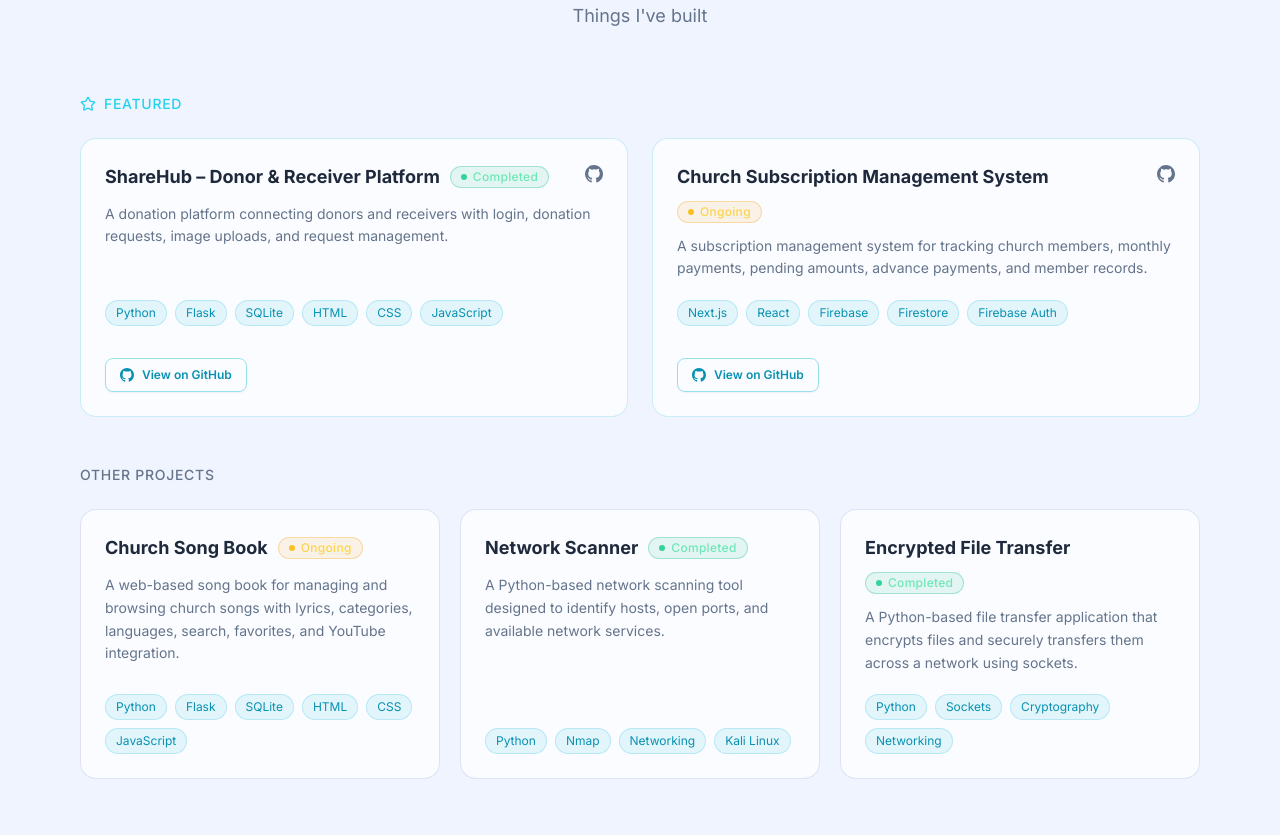
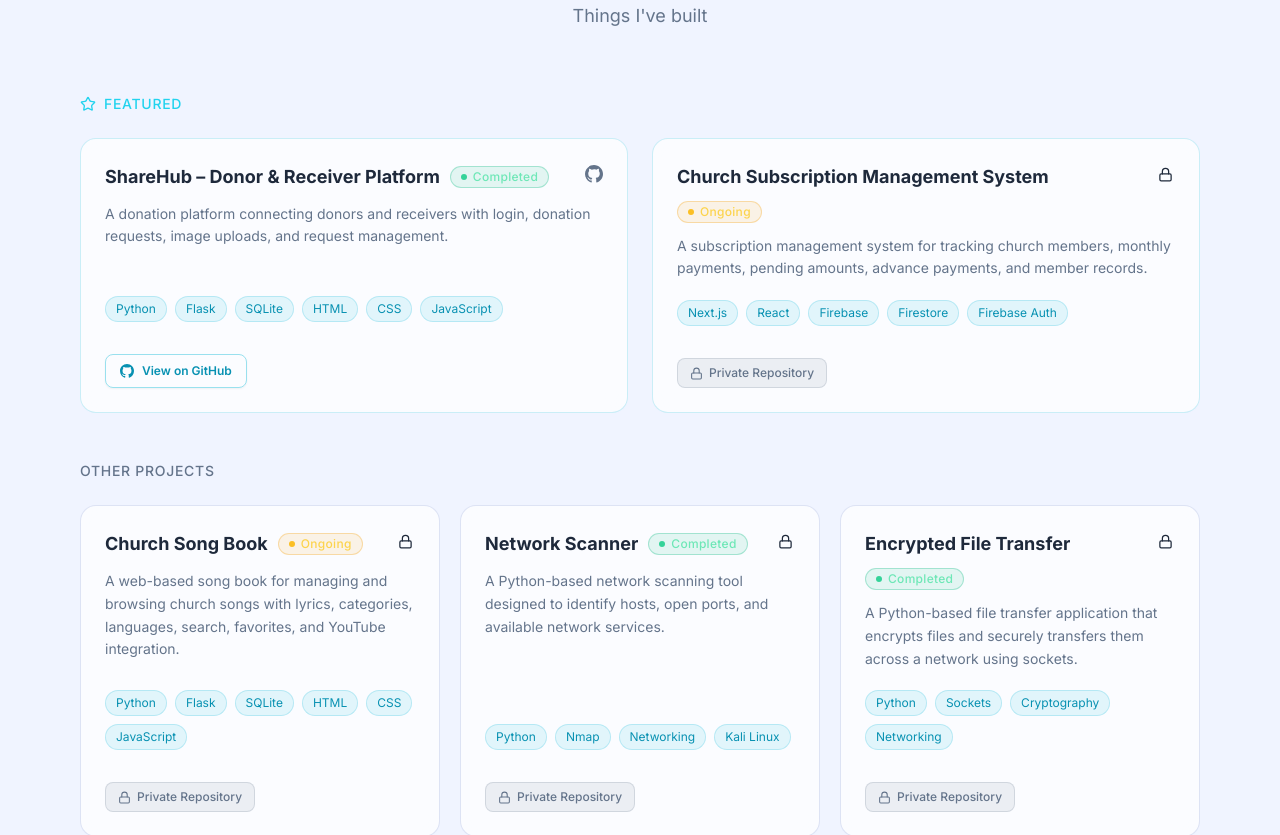
Before and after one commit to yashdsingh/yashdsingh.github.io, a React (Vite) app: page / in a window 1280 px wide. Shown: the part 4920-5755 px from the top of the page. Built offline with nearby package versions, Linux system fonts and the light colour scheme; no server answers.

Commit message:
Removed links of the private projects on github

```diff
--- a/src/components/Projects.jsx
+++ b/src/components/Projects.jsx
@@ -1,5 +1,5 @@
 import { motion } from 'framer-motion';
-import { ExternalLink, Star } from 'lucide-react';
+import { ExternalLink, Star, Lock } from 'lucide-react';
 import { GithubIcon } from './SocialIcons';
 
 export default function Projects({ projects }) {
@@ -90,7 +90,7 @@ function ProjectCard({ project, index, featured }) {
             </span>
           )}
         </div>
-        <div className="flex gap-2 ml-2 flex-shrink-0 pt-0.5">
+        <div className="flex items-center gap-2 ml-2 flex-shrink-0 pt-0.5">
           {project.github && (
             <a
               href={project.github}
@@ -113,6 +113,15 @@ function ProjectCard({ project, index, featured }) {
               <ExternalLink size={18} />
             </a>
           )}
+          {!project.github && !project.live && (
+            <span
+              className="text-muted/50 p-0.5"
+              title="Private Repository"
+              aria-label="Private Repository"
+            >
+              <Lock size={15} />
+            </span>
+          )}
         </div>
       </div>
 
@@ -133,9 +142,9 @@ function ProjectCard({ project, index, featured }) {
         ))}
       </div>
 
-      {/* View on GitHub Button */}
-      {project.github && (
-        <div className="mt-5 pt-3">
+      {/* View on GitHub Button or Private Badge */}
+      <div className="mt-5 pt-3">
+        {project.github ? (
           <a
             href={project.github}
             target="_blank"
@@ -145,8 +154,16 @@ function ProjectCard({ project, index, featured }) {
             <GithubIcon size={14} />
             <span>View on GitHub</span>
           </a>
-        </div>
-      )}
+        ) : (
+          <span
+            className="inline-flex items-center gap-1.5 px-3 py-1.5 text-xs font-medium rounded-lg bg-slate-500/10 text-muted border border-slate-500/20 select-none cursor-default"
+            title="Source code is private"
+          >
+            <Lock size={13} className="text-muted" />
+            <span>Private Repository</span>
+          </span>
+        )}
+      </div>
     </motion.div>
   );
 }
--- a/src/data/data.js
+++ b/src/data/data.js
@@ -133,6 +133,7 @@ export const projects = [
     live: null,
     image: null,
     featured: true,
+    isPrivate: false,
   },
   {
     title: "Church Subscription Management System",
@@ -140,10 +141,11 @@ export const projects = [
       "A subscription management system for tracking church members, monthly payments, pending amounts, advance payments, and member records.",
     tech: ["Next.js", "React", "Firebase", "Firestore", "Firebase Auth"],
     status: "Ongoing",
-    github: "https://github.com/yashdsingh/naini-community-church-app",
+    github: null,
     live: null,
     image: null,
     featured: true,
+    isPrivate: true,
   },
   {
     title: "Church Song Book",
@@ -155,6 +157,7 @@ export const projects = [
     live: null,
     image: null,
     featured: false,
+    isPrivate: true,
   },
   {
     title: "Network Scanner",
@@ -166,6 +169,7 @@ export const projects = [
     live: null,
     image: null,
     featured: false,
+    isPrivate: true,
   },
   {
     title: "Encrypted File Transfer",
@@ -177,6 +181,7 @@ export const projects = [
     live: null,
     image: null,
     featured: false,
+    isPrivate: true,
   },
 ];
 
```
